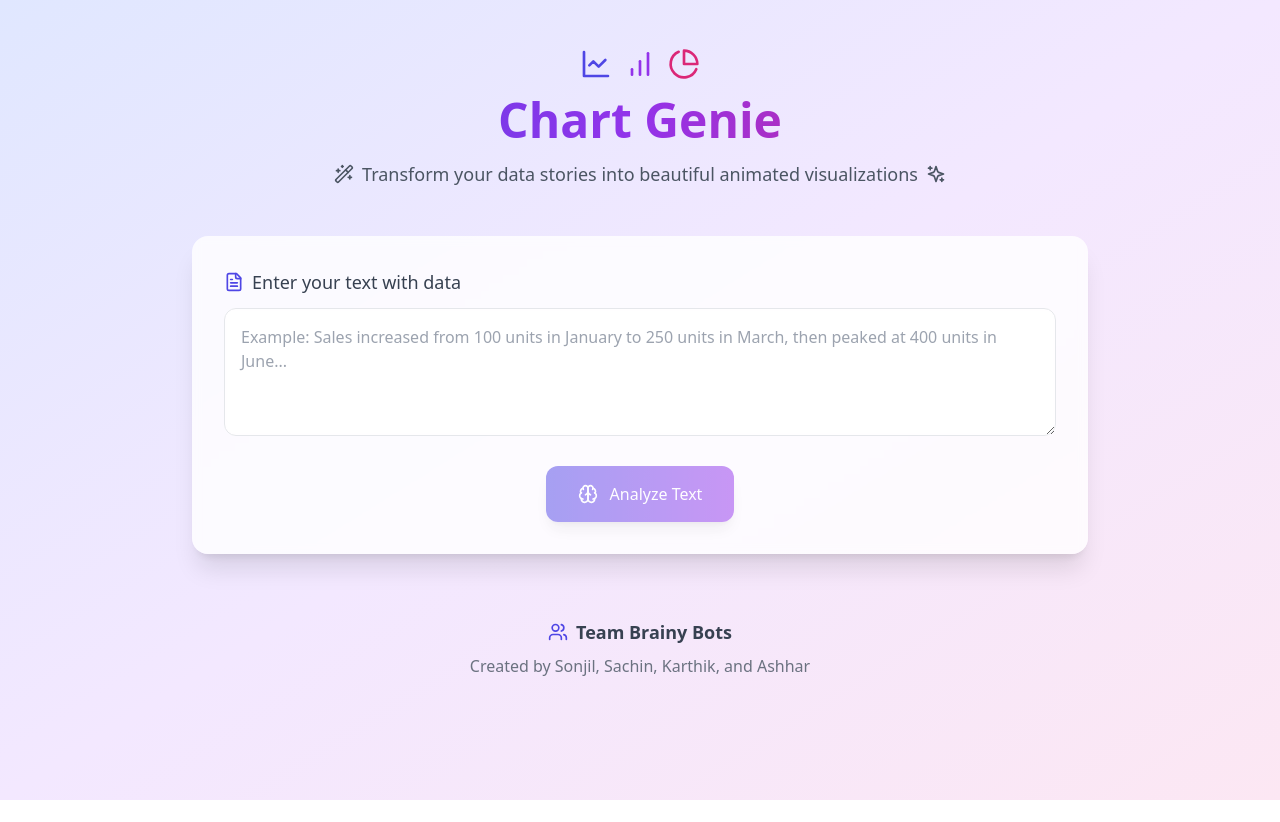
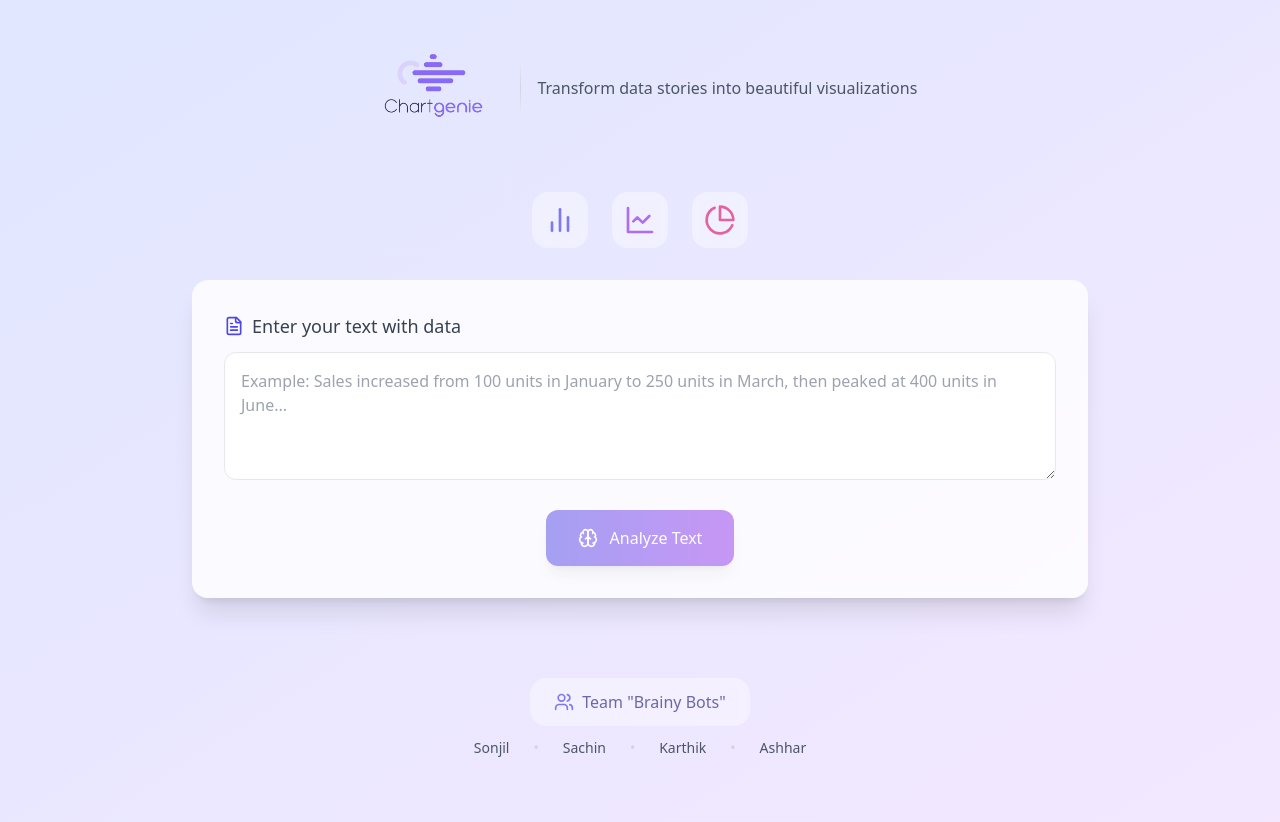
Before and after one commit to aproli90/aeos-data-visualization-frontend, a React (Vite) app: page / in a window 1280 px wide. Before the commit the page ends 800 px from the top, so only its background shows below. Built offline with nearby package versions, Linux system fonts and the light colour scheme.

Commit message:
update project logo

```diff
--- a/index.html
+++ b/index.html
@@ -2,7 +2,7 @@
 <html lang="en">
   <head>
     <meta charset="UTF-8" />
-    <link rel="icon" type="image/svg+xml" href="/chart-icon.svg" />
+    <link rel="icon" type="image/png" href="/chart-genie-logo2.png" />
     <meta name="viewport" content="width=device-width, initial-scale=1.0" />
     <title>Chart Genie - Transform Data Stories into Visualizations</title>
   </head>
--- a/src/App.tsx
+++ b/src/App.tsx
@@ -3,10 +3,11 @@ import { ChartRenderer } from './components/ChartRenderer';
 import { TextInput } from './components/TextInput';
 import { ChartControls } from './components/ChartControls';
 import { ChartActions } from './components/ChartActions';
+import { AuthorCredits } from './components/AuthorCredits';
 import { analyzeText, type ChartData } from './services/api';
 import { COLOR_PALETTES, type ColorPalette } from './constants/colorPalettes';
 import { ANIMATION_STYLES, type ChartType } from './constants/animationStyles';
-import { LineChart, BarChartIcon, PieChart, Wand2, Sparkles, Users } from 'lucide-react';
+import { BarChart2, LineChart, PieChart } from 'lucide-react';
 
 export default function App() {
   const [input, setInput] = useState('');
@@ -30,10 +31,8 @@ export default function App() {
         setAnimationStyle(defaultStyle);
       }
 
-      // Scroll to chart section with a small delay to ensure rendering is complete
-      setTimeout(() => {
-        chartSectionRef.current?.scrollIntoView({ behavior: 'smooth', block: 'start' });
-      }, 100);
+      // Scroll to chart section
+      chartSectionRef.current?.scrollIntoView({ behavior: 'smooth', block: 'start' });
     }
   }, [chartData]);
 
@@ -82,22 +81,24 @@ export default function App() {
   };
 
   return (
-    <div className="min-h-screen bg-gradient-to-br from-indigo-100 via-purple-100 to-pink-100">
-      <div className="container mx-auto px-4 py-12">
+    <div className="min-h-screen bg-gradient-to-br from-indigo-100 to-purple-100">
+      <div className="container mx-auto px-4 py-8">
         <div className="max-w-4xl mx-auto">
-          <div className="text-center mb-12">
-            <div className="flex items-center justify-center gap-3 mb-4">
-              <LineChart className="w-8 h-8 text-indigo-600" />
-              <BarChartIcon className="w-8 h-8 text-purple-600" />
-              <PieChart className="w-8 h-8 text-pink-600" />
+          <div className="flex items-center justify-center gap-4 mb-12">
+            <img src="/chart-genie-logo2.png" alt="Chart Genie" className="h-28" />
+            <div className="h-12 w-px bg-gradient-to-b from-transparent via-gray-300 to-transparent" />
+            <p className="text-base text-gray-600">Transform data stories into beautiful visualizations</p>
+          </div>
+
+          <div className="flex justify-center gap-6 mb-8">
+            <div className="w-14 h-14 flex items-center justify-center bg-white/40 backdrop-blur-sm rounded-2xl">
+              <BarChart2 className="w-8 h-8 text-indigo-600/70" />
             </div>
-            <h1 className="text-5xl font-bold bg-gradient-to-r from-indigo-600 via-purple-600 to-pink-600 bg-clip-text text-transparent mb-4">
-              Chart Genie
-            </h1>
-            <div className="flex items-center justify-center gap-2 text-lg text-gray-600">
-              <Wand2 className="w-5 h-5" />
-              <p>Transform your data stories into beautiful animated visualizations</p>
-              <Sparkles className="w-5 h-5" />
+            <div className="w-14 h-14 flex items-center justify-center bg-white/40 backdrop-blur-sm rounded-2xl">
+              <LineChart className="w-8 h-8 text-purple-600/70" />
+            </div>
+            <div className="w-14 h-14 flex items-center justify-center bg-white/40 backdrop-blur-sm rounded-2xl">
+              <PieChart className="w-8 h-8 text-pink-600/70" />
             </div>
           </div>
 
@@ -111,13 +112,8 @@ export default function App() {
 
           {chartData && (
             <div ref={chartSectionRef} className="bg-white/80 backdrop-blur-sm rounded-2xl shadow-xl p-6 mb-8">
-              <div className="mb-6">
-                <div className="flex items-start gap-3 mb-4">
-                  <div className="p-2 bg-indigo-100 rounded-lg">
-                    <Sparkles className="w-5 h-5 text-indigo-600" />
-                  </div>
-                  <p className="text-gray-600 leading-relaxed">{chartData.chartTypeExplanation}</p>
-                </div>
+              <div className="mb-4">
+                <p className="text-gray-600 mb-6">{chartData.chartTypeExplanation}</p>
 
                 <ChartControls
                   chartType={chartData.recommendedChartType as ChartType}
@@ -153,15 +149,7 @@ export default function App() {
             </div>
           )}
 
-          <footer className="text-center py-8">
-            <div className="flex items-center justify-center gap-2 mb-2">
-              <Users className="w-5 h-5 text-indigo-600" />
-              <h3 className="text-lg font-semibold text-gray-700">Team Brainy Bots</h3>
-            </div>
-            <p className="text-gray-500">
-              Created by Sonjil, Sachin, Karthik, and Ashhar
-            </p>
-          </footer>
+          <AuthorCredits />
         </div>
       </div>
     </div>
--- /dev/null
+++ b/src/components/AuthorCredits.tsx
@@ -0,0 +1,21 @@
+import React from 'react';
+import { Users } from 'lucide-react';
+
+export const AuthorCredits: React.FC = () => {
+  return (
+    <div className="text-center py-8 mt-12">
+      <div className="inline-flex items-center justify-center gap-2 px-6 py-3 bg-white/40 backdrop-blur-sm rounded-2xl mb-3">
+        <Users className="w-5 h-5 text-indigo-600/70" />
+        <span className="font-medium text-indigo-900/70">Team "Brainy Bots"</span>
+      </div>
+      <div className="flex flex-wrap justify-center gap-x-6 gap-y-2 text-sm text-gray-600">
+        {['Sonjil', 'Sachin', 'Karthik', 'Ashhar'].map((author, index) => (
+          <React.Fragment key={author}>
+            <span>{author}</span>
+            {index < 3 && <span className="text-gray-300">•</span>}
+          </React.Fragment>
+        ))}
+      </div>
+    </div>
+  );
+};
```
Also changed, not shown: public/chart-genie-logo2.png (added), public/chart-icon.svg.
